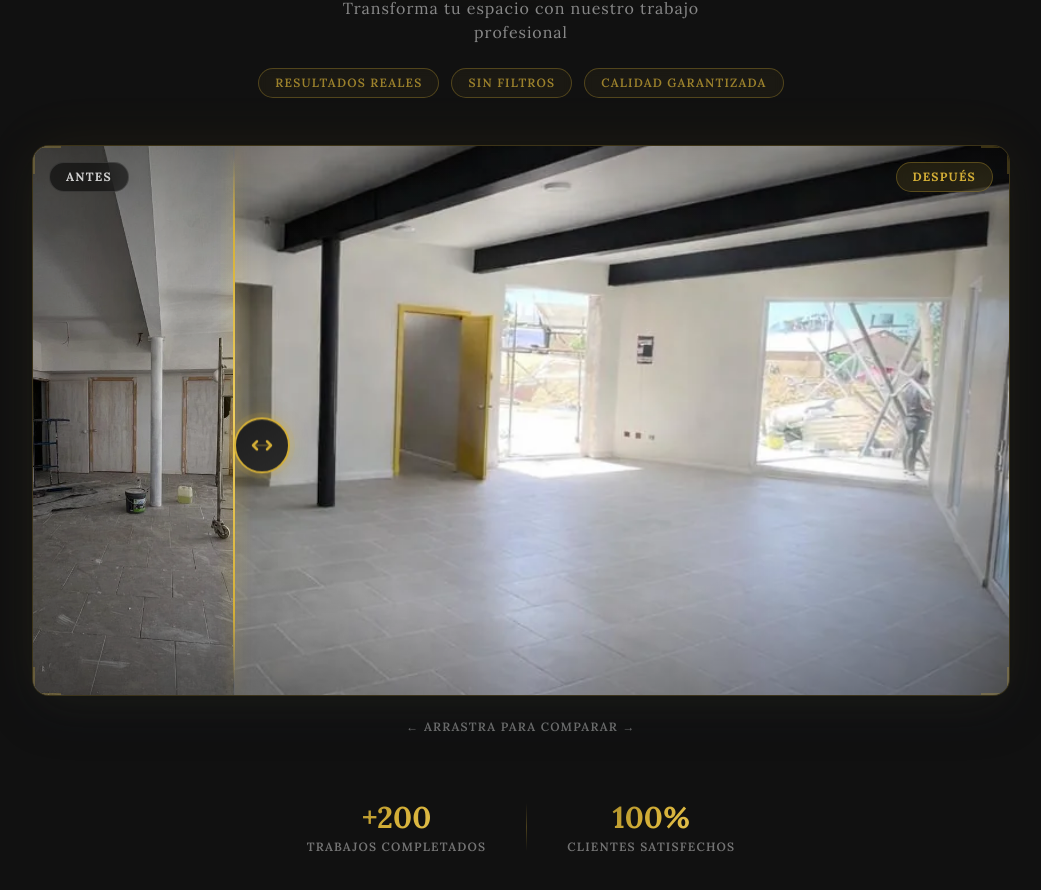
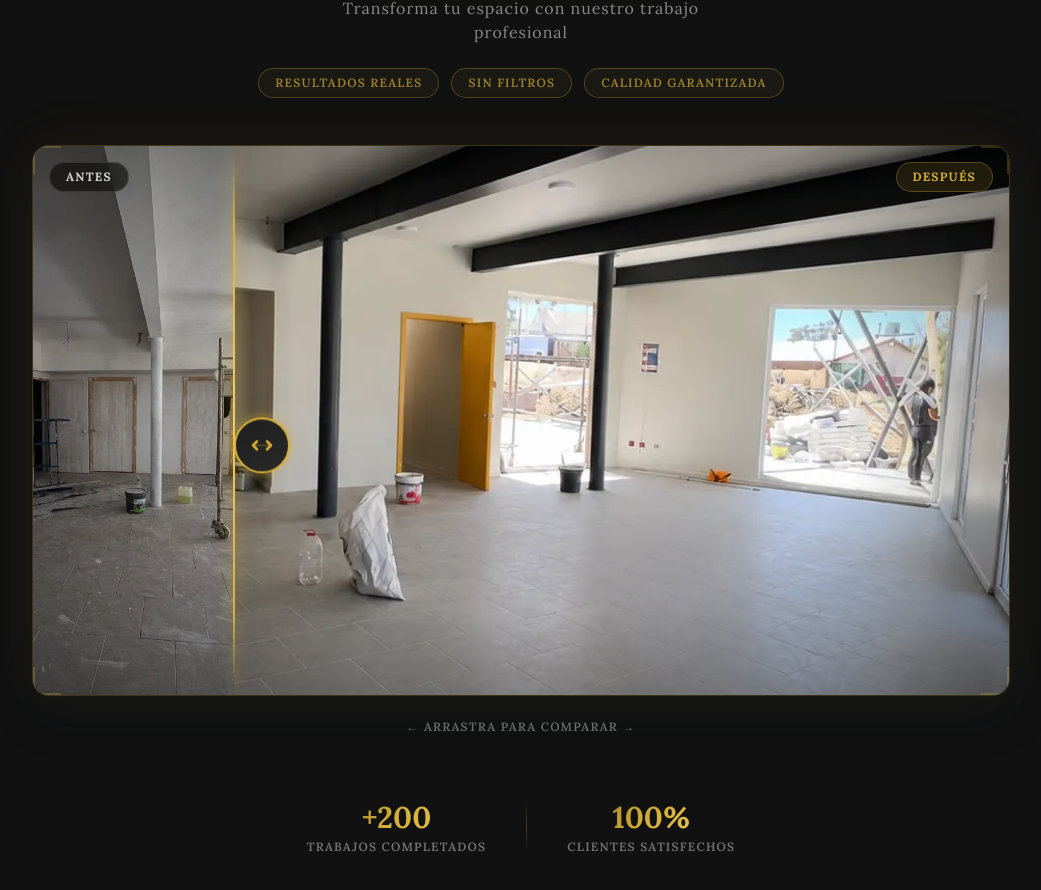
Before and after one commit to benjota69/pagina-cliente, a React (Vite) app: page / in a window 1280 px wide. Shown: the part 2350-3240 px from the top of the page, without its empty margins (119-1160 px from the left). Built offline with nearby package versions, Linux system fonts and the light colour scheme.

Commit message:
feat: actualizar imágenes de antes y después

```diff
--- a/src/components/BeforeAfter.jsx
+++ b/src/components/BeforeAfter.jsx
@@ -11,7 +11,7 @@ import { gsap } from "gsap";
 // ── Imágenes de prueba (se reemplazan después) ──────
 const IMG_BEFORE = "/trabajos/PHOTO-2026-03-18-20-27-05 2.webp";
 
-const IMG_AFTER = "/trabajos/Image2026-03-2312.02.53.webp";
+const IMG_AFTER = "/trabajos/image15.webp";
 
 
 // ── Datos ───────────────────────────────────────────
```
Also changed, not shown: public/trabajos/image15.png (added), public/trabajos/image15.webp (added).
